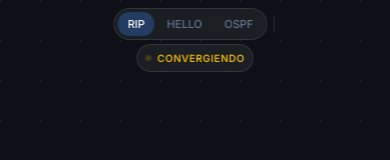
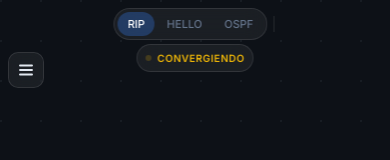
Before and after one commit to FrancoJPerotti/simulador-ruteo, a React (Vite) app: page / in a window 390 px wide. Shown: the top 160 px of the page. Built offline with nearby package versions, Linux system fonts and the light colour scheme.

Commit message:
fix: floating toggle when panel closed, canvas dvh, mobile bottom controls

```diff
--- a/src/components/ScenarioPanel.tsx
+++ b/src/components/ScenarioPanel.tsx
@@ -40,22 +40,12 @@
             <button
               className="scenario-panel-toggle"
               onClick={(e) => { e.stopPropagation(); onToggle(); }}
-              aria-label={isOpen ? 'Cerrar panel de escenarios' : 'Abrir panel de escenarios'}
-              title={isOpen ? 'Cerrar panel' : 'Abrir panel'}
+              aria-label="Cerrar panel de escenarios"
+              title="Cerrar panel"
             >
               <svg viewBox="0 0 24 24" fill="none" stroke="currentColor" strokeWidth="2.5" strokeLinecap="round" strokeLinejoin="round" aria-hidden="true">
-                {isOpen ? (
-                  <>
-                    <path d="M18 6L6 18" />
-                    <path d="M6 6l12 12" />
-                  </>
-                ) : (
-                  <>
-                    <path d="M4 6h16" />
-                    <path d="M4 12h16" />
-                    <path d="M4 18h16" />
-                  </>
-                )}
+                <path d="M18 6L6 18" />
+                <path d="M6 6l12 12" />
               </svg>
             </button>
           )}
@@ -87,6 +77,20 @@
         </div>
       )}
     </aside>
+      {onToggle && !isOpen && (
+        <button
+          className="scenario-panel-floating-toggle"
+          onClick={onToggle}
+          aria-label="Abrir panel de escenarios"
+          title="Abrir panel"
+        >
+          <svg viewBox="0 0 24 24" fill="none" stroke="currentColor" strokeWidth="2.5" strokeLinecap="round" strokeLinejoin="round" aria-hidden="true">
+            <path d="M4 6h16" />
+            <path d="M4 12h16" />
+            <path d="M4 18h16" />
+          </svg>
+        </button>
+      )}
   </>
   );
 }
--- a/src/index.css
+++ b/src/index.css
@@ -38,7 +38,7 @@
 .canvas {
   position: relative;
   width: 100vw;
-  height: 100vh;
+  height: 100dvh;
   overflow: hidden;
 }
 
@@ -229,6 +229,10 @@
   align-items: center;
   justify-content: space-between;
   margin-bottom: 10px;
+}
+
+.scenario-panel-floating-toggle {
+  display: none;
 }
 
 .scenario-panel-title {
@@ -1103,8 +1107,36 @@
   }
 
   .bottom-panel {
-    bottom: max(8px, env(safe-area-inset-bottom, 8px));
+    bottom: 12px;
     gap: 8px;
+  }
+
+  .scenario-panel-floating-toggle {
+    position: absolute;
+    top: 52px;
+    left: 8px;
+    z-index: 102;
+    width: 36px;
+    height: 36px;
+    display: inline-flex;
+    align-items: center;
+    justify-content: center;
+    background: var(--glass);
+    backdrop-filter: blur(12px);
+    border: 1px solid var(--glass-border);
+    border-radius: 10px;
+    color: var(--text);
+    cursor: pointer;
+    transition: all 0.2s;
+  }
+
+  .scenario-panel-floating-toggle svg {
+    width: 18px;
+    height: 18px;
+  }
+
+  .scenario-panel-floating-toggle:hover {
+    background: var(--glass-hover);
   }
 
   .execution-controls {
```
